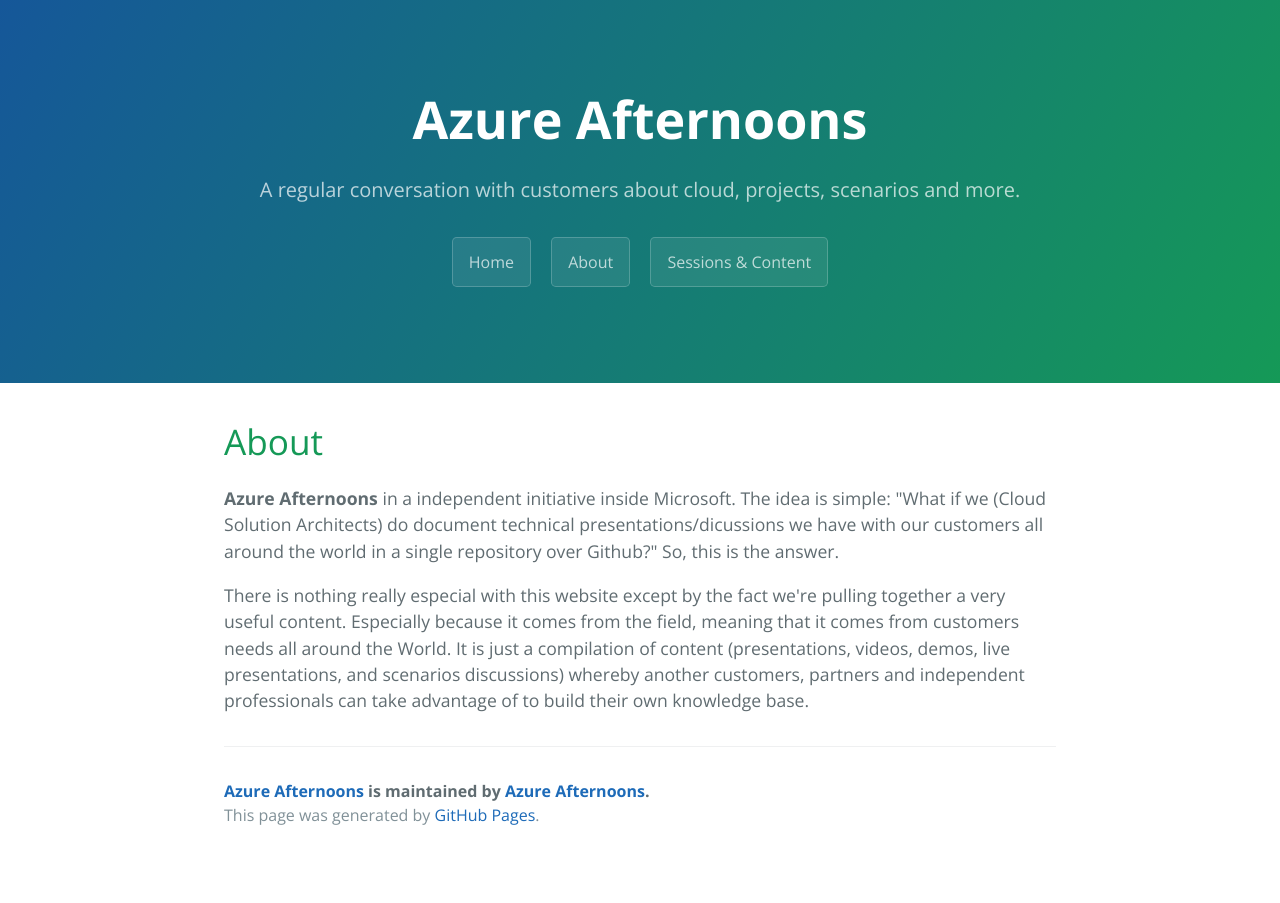
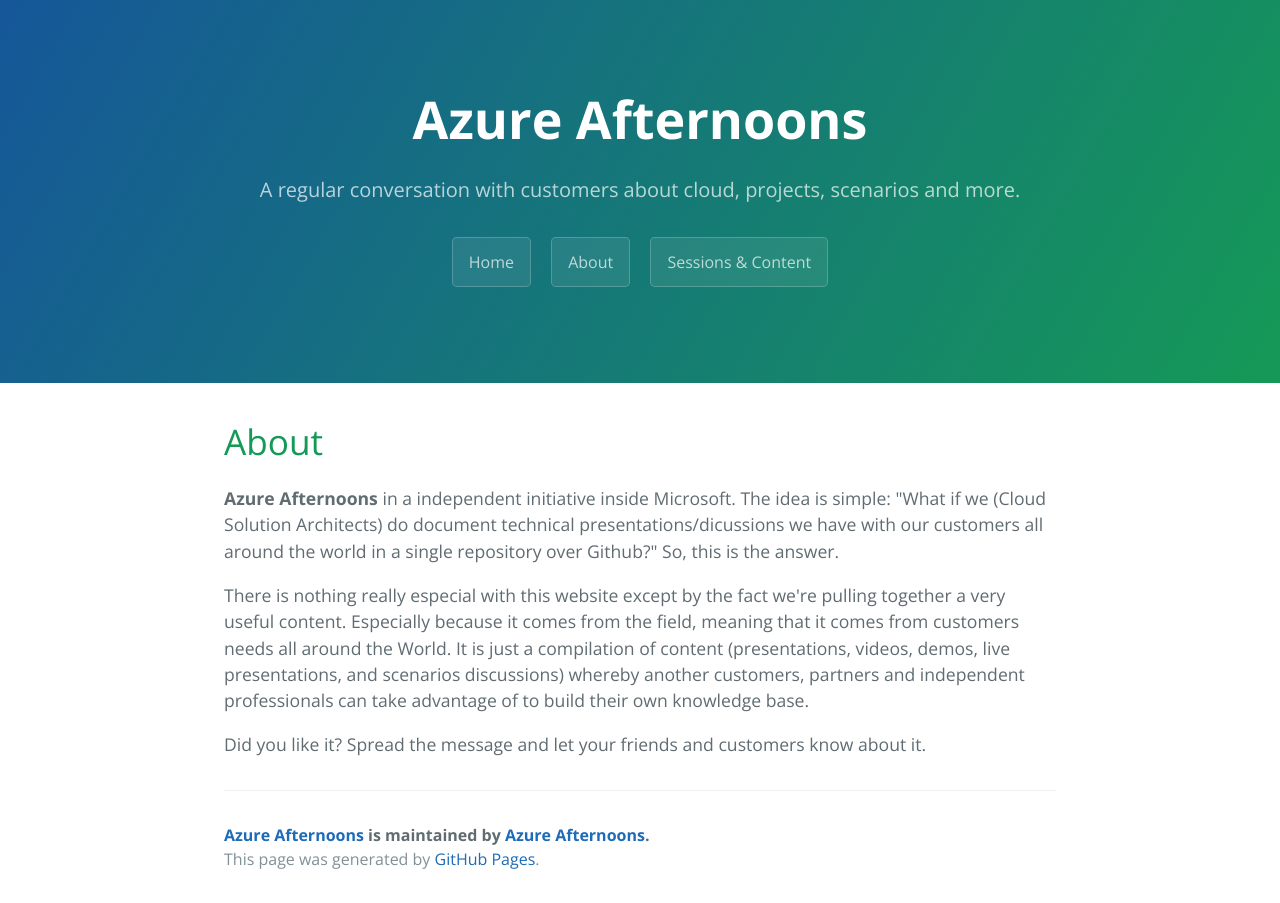
Before and after one commit to azureafternoons/azureafternoons.github.io, a Jekyll site: the page built from about.html, in a window 1280 px wide. Built offline with Jekyll 4.4.1, drawn with Linux system fonts in a browser that asks for light colours.

Commit message:
Finishing About's content

```diff
--- a/about.html
+++ b/about.html
@@ -16,3 +16,7 @@
     meaning that it comes from customers needs all around the World. It is just a compilation of content (presentations, videos, demos, live presentations, and scenarios
     discussions) whereby another customers, partners and independent professionals can take advantage of to build their own knowledge base.
 </p>
+
+<p>
+    Did you like it? Spread the message and let your friends and customers know about it.
+</p>
```
